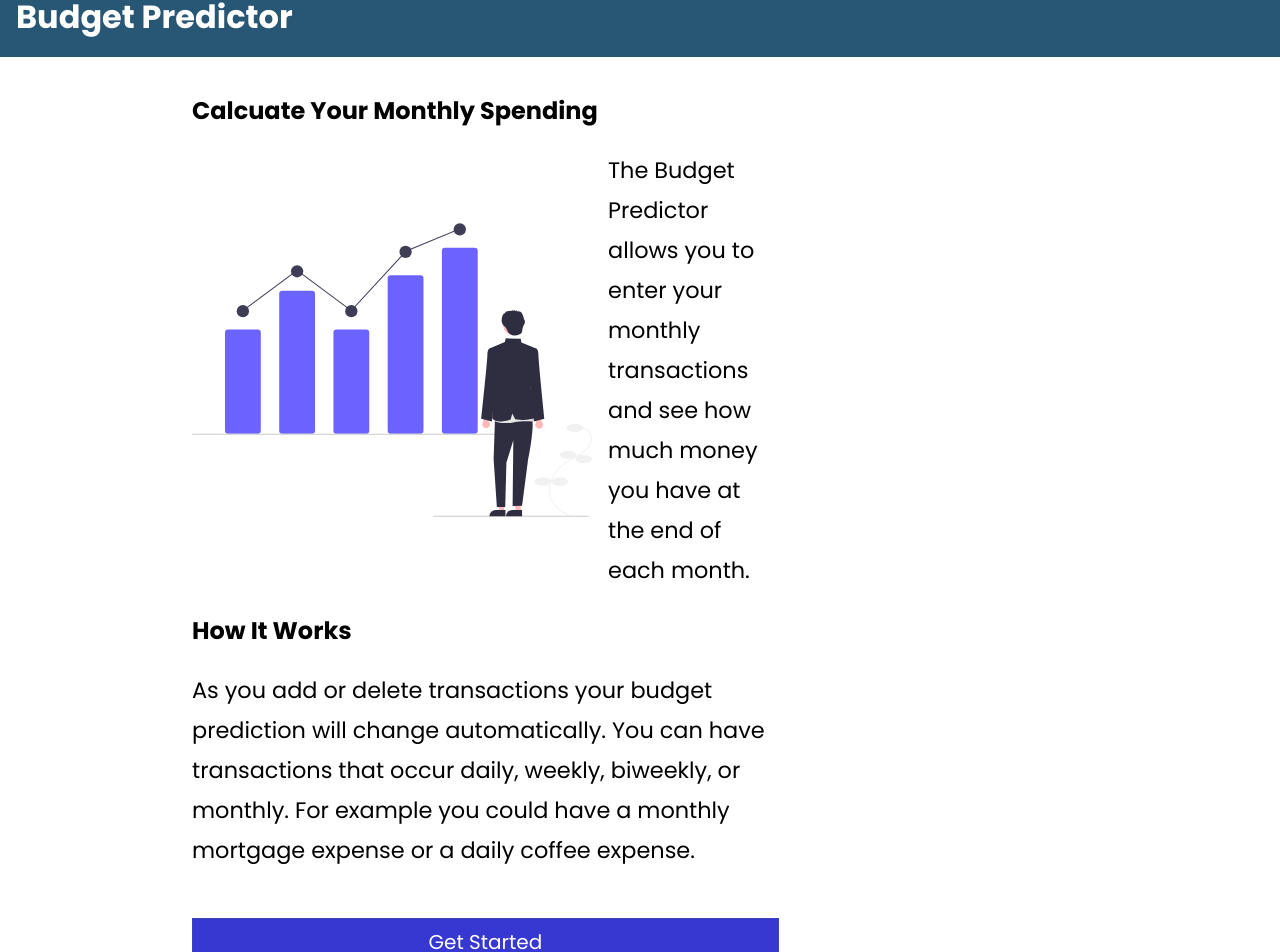
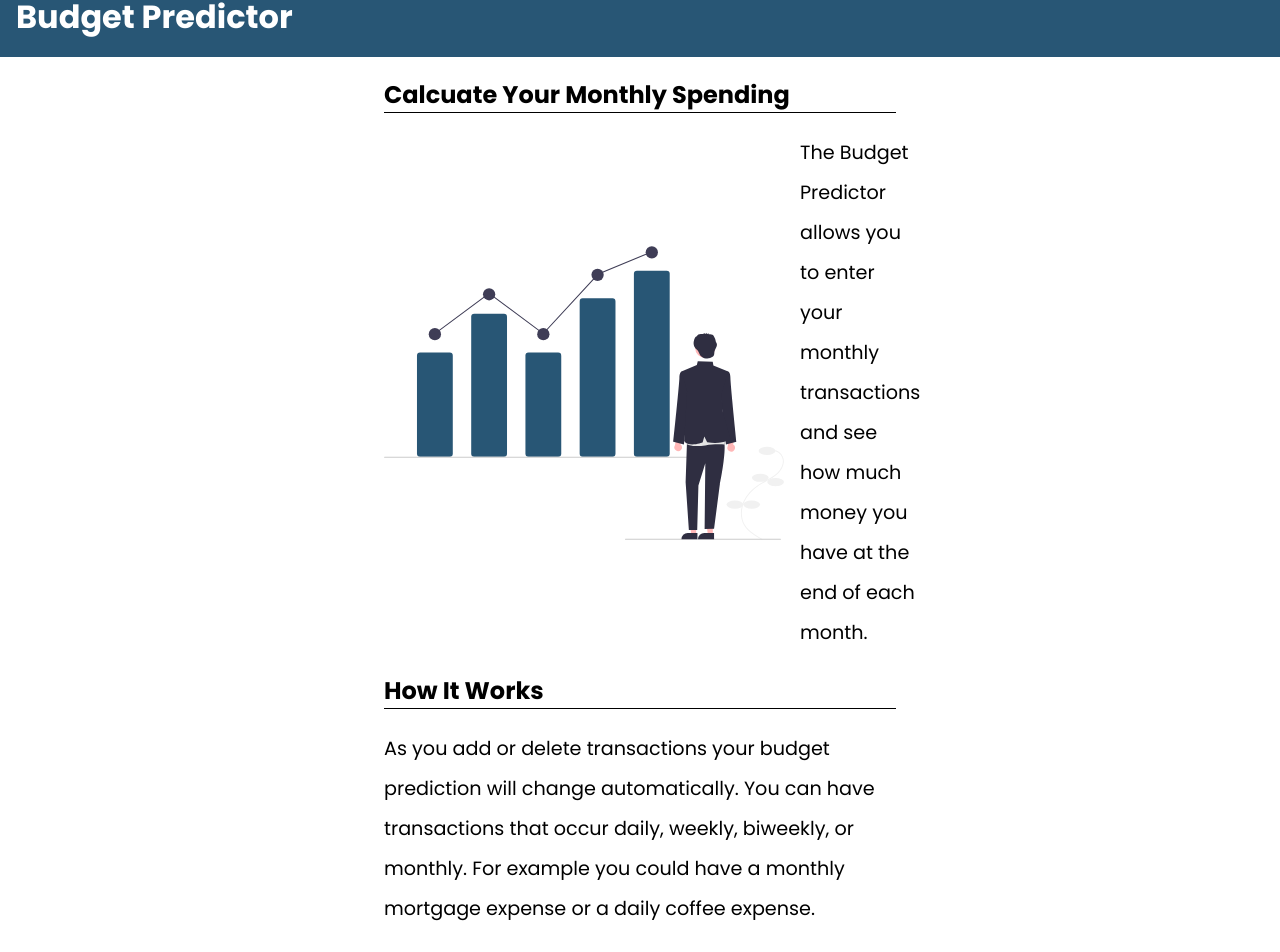
Before and after one commit to tyler-daigle/budget-predictor, a Vue app: page /#/ in a window 1280 px wide. Shown: the part 23-975 px from the top of the page. Built offline with nearby package versions, Linux system fonts and the light colour scheme.

Commit message:
welcome page styling - color of svg

```diff
--- a/src/pages/WelcomePage.vue
+++ b/src/pages/WelcomePage.vue
@@ -1,51 +1,65 @@
 <template>
   <div>
     <the-header />
-    <main-container>
-      <template v-slot:left-side>
+
+    <main>
+      <div class="wrapper">
         <h2>Calcuate Your Monthly Spending</h2>
         <p class="intro-paragraph">
-        <img class="intro-image" src="../images/budget.svg" width="400" alt="Budget Image">
-          The Budget Predictor allows you to enter your monthly transactions and see how
-          much money you have at the end of each month.
+          <img
+            class="intro-image"
+            src="../images/budget.svg"
+            width="400"
+            alt="Budget Image"
+          />
+          The Budget Predictor allows you to enter your monthly transactions and
+          see how much money you have at the end of each month.
         </p>
 
         <h2>How It Works</h2>
         <p>
-          As you add or delete transactions your budget prediction will change automatically.
-          You can have transactions that occur daily, weekly, biweekly, or monthly. For example
-          you could have a monthly mortgage expense or a daily coffee expense.
+          As you add or delete transactions your budget prediction will change
+          automatically. You can have transactions that occur daily, weekly,
+          biweekly, or monthly. For example you could have a monthly mortgage
+          expense or a daily coffee expense.
         </p>
-        <router-link class="get-started-link" to="/budget">Get Started</router-link>
+        <router-link class="get-started-link" to="/budget"
+          >Get Started</router-link
+        >
 
         <h2>About This Website</h2>
         <p>
-          If you are interested in learning more about how this application was created, you can
-          view the source at <a href="https://github.com/tyler-daigle/budget-predictor">Github</a>.
+          If you are interested in learning more about how this application was
+          created, you can view the source at
+          <a href="https://github.com/tyler-daigle/budget-predictor">Github</a>.
         </p>
-
-
-      </template>
-    </main-container>
+      </div>
+    </main>
   </div>
 </template>
 
 <script>
-import MainContainer from "../components/layout/MainContainer.vue";
 import TheHeader from "../components/UI/TheHeader.vue";
 export default {
   components: {
-    MainContainer,
-    TheHeader
-  }
-}
+    TheHeader,
+  },
+};
 </script>
 
 <style scoped>
+.wrapper {
+  width: 40%;
+  margin: 0 auto;
+}
+
+h2 {
+  border-bottom: solid 1px black;
+}
+
 p {
-  font-size: 1.4rem;
+  font-size: 1.2rem;
   line-height: 2.5rem;
-
 }
 
 .intro-paragraph {
@@ -56,26 +70,28 @@ p {
   margin-right: 1rem;
   display: inline-block;
 }
-a, a:visited {
+a,
+a:visited {
   color: var(--dark-color);
-  text-decoration: none;;
+  text-decoration: none;
 }
 
-.get-started-link, .get-started-link:visited {
-  margin: 3rem 0;
-  display: block;
+.get-started-link,
+.get-started-link:visited {
+  margin: 1rem 0;
+  display: inline-block;
   text-align: center;
   font-family: inherit;
   font-size: 1.25rem;
-  background-color: #3737d1;
+  background-color: #285675;
   color: white;
   border: solid 1px #4040b8;
   padding: 0.5rem 0.5rem;
   text-decoration: none;
+  text-align: center;
 }
 .get-started-link:hover {
   background-color: var(--dark-color);
-
 }
 
 @media (max-width: 700px) {
@@ -83,6 +99,5 @@ a, a:visited {
     flex-direction: column;
     align-items: center;
   }
-
 }
 </style>
```
Also changed, not shown: src/App.vue (+0 -8 lines), src/images/budget.svg.
